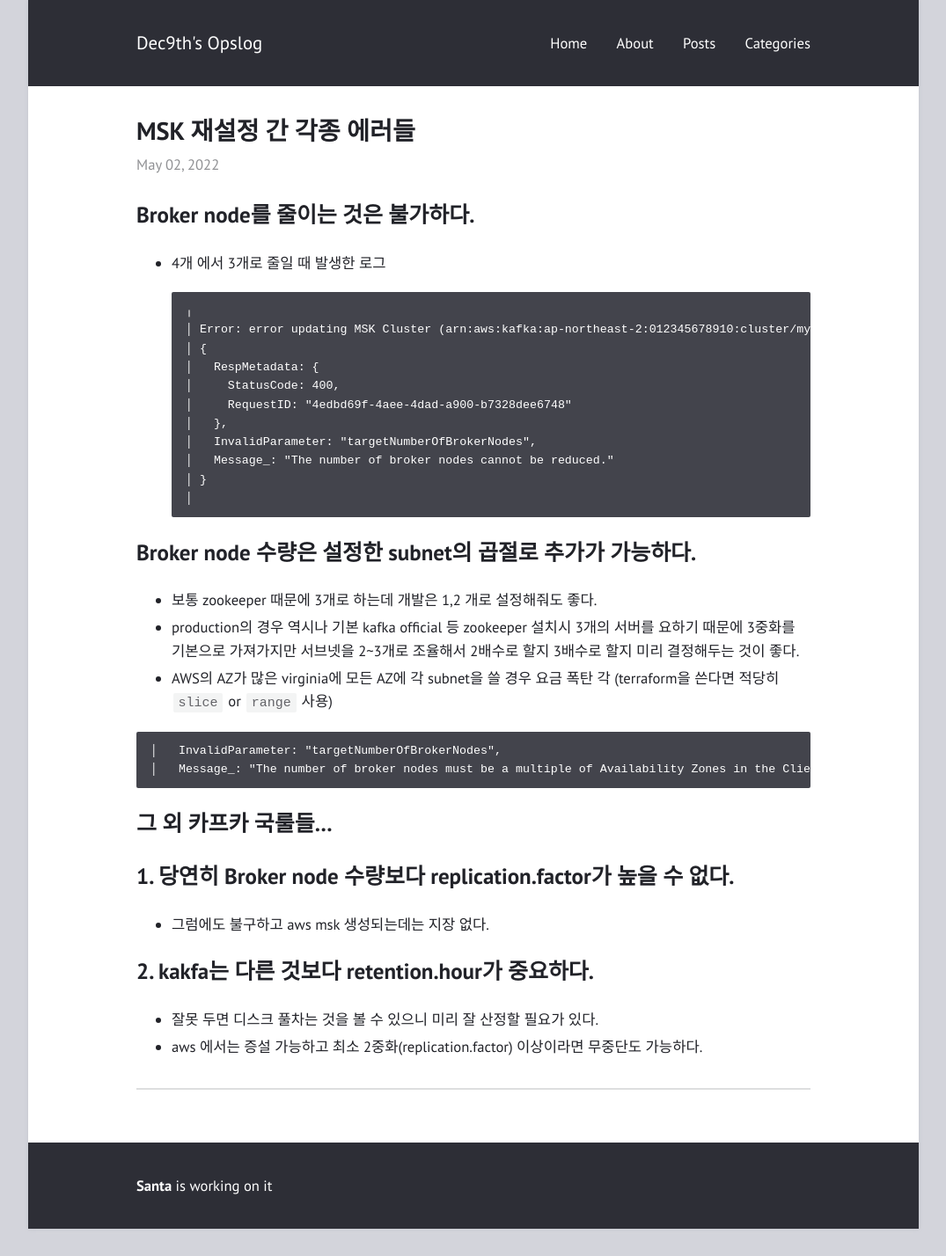
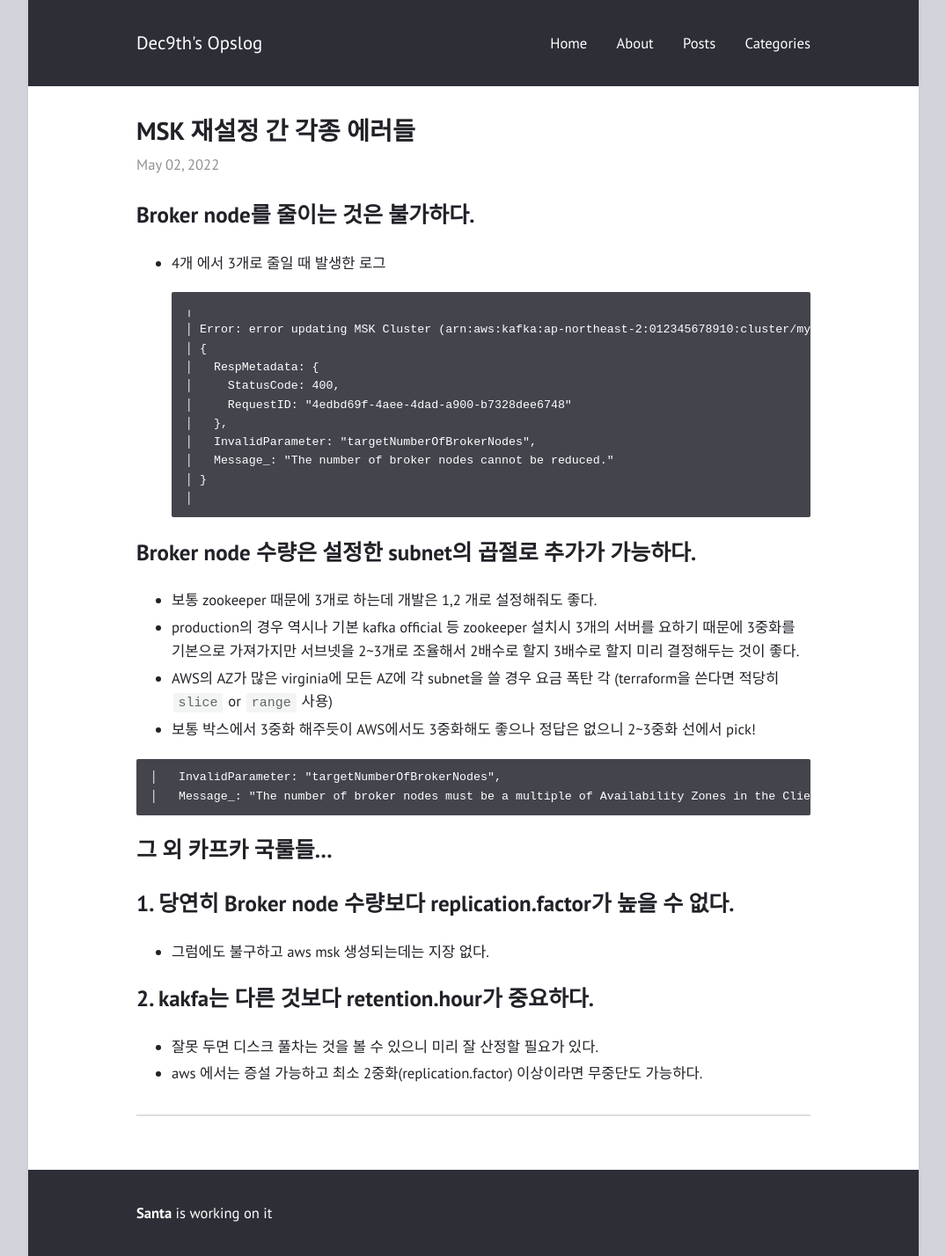
Before and after one commit to dec9th/dec9th.github.io, a Jekyll site: the page built from _posts/2022-05-02-errors-during-creating-msk.md, in a window 1280 px wide. Shown: the whole page at 88% size, without its empty margins (102-1177 px from the left). Built offline with Jekyll 4.4.1, drawn with Linux system fonts in a browser that asks for light colours; comment, search, counter and statistics services are not loaded; before the commit the page ends 1397 px from its top, so only the background shows below that.

Commit message:
Update 2022-05-02-errors-during-creating-msk.md

````diff
--- a/_posts/2022-05-02-errors-during-creating-msk.md
+++ b/_posts/2022-05-02-errors-during-creating-msk.md
@@ -25,6 +25,7 @@ categories: ["msk"]
 - 보통 zookeeper 때문에 3개로 하는데 개발은 1,2 개로 설정해줘도 좋다.
 - production의 경우 역시나 기본 kafka official 등 zookeeper 설치시 3개의 서버를 요하기 때문에 3중화를 기본으로 가져가지만 서브넷을 2~3개로 조율해서 2배수로 할지 3배수로 할지 미리 결정해두는 것이 좋다.
 - AWS의 AZ가 많은 virginia에 모든 AZ에 각 subnet을 쓸 경우 요금 폭탄 각 (terraform을 쓴다면 적당히 `slice` or `range` 사용)
+- 보통 박스에서 3중화 해주듯이 AWS에서도 3중화해도 좋으나 정답은 없으니 2~3중화 선에서 pick!
 
 ```
 │   InvalidParameter: "targetNumberOfBrokerNodes",
````
